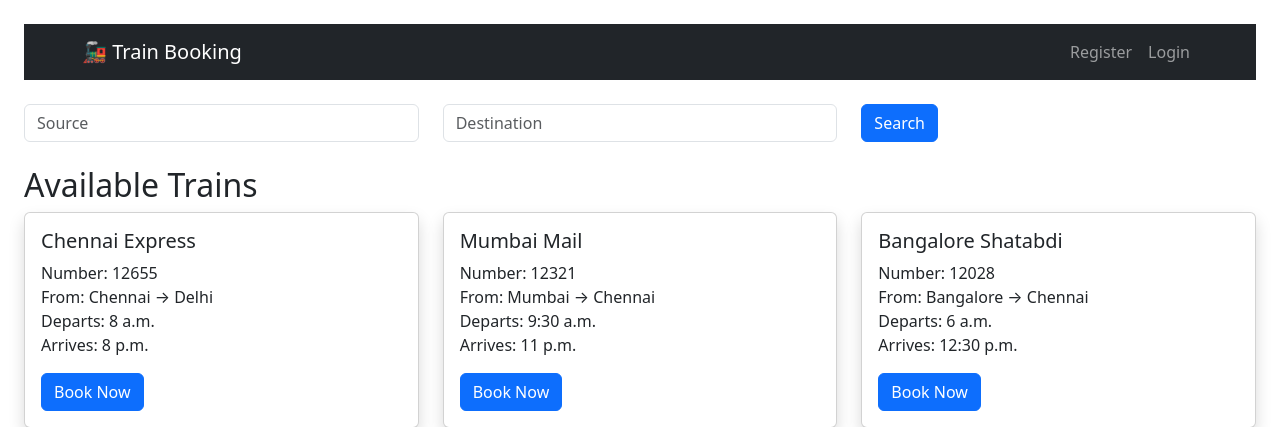
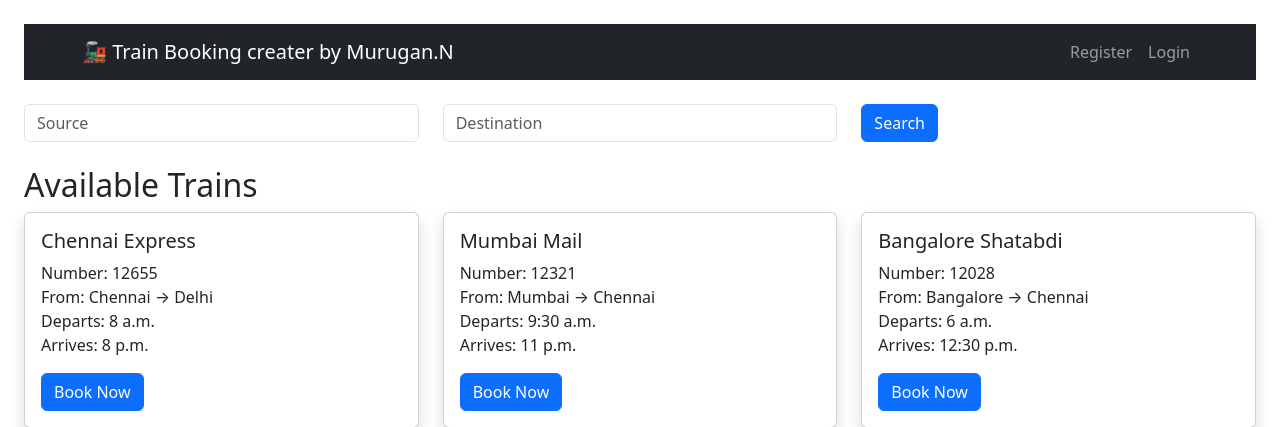
Before and after one commit to MuthuMurugan21/train-booking-system, a Django app: page / in a window 1280 px wide. Shown: the top 427 px of the page. Run offline with Django 5.2, Linux system fonts and the light colour scheme; data comes from the database, SQL or seed files in the repository.

Commit message:
creater name add sucessfully

```diff
--- a/booking/templates/home.html
+++ b/booking/templates/home.html
@@ -11,7 +11,7 @@
 <body class="p-4">
   <nav class="navbar navbar-expand-lg navbar-dark bg-dark mb-4">
     <div class="container">
-      <a class="navbar-brand" href="/">🚂 Train Booking</a>
+      <a class="navbar-brand" href="/">🚂 Train Booking creater by Murugan.N</a>
       <div class="collapse navbar-collapse">
         <ul class="navbar-nav ms-auto">
           {% if user.is_authenticated %}
```
Also changed, not shown: README.md.
